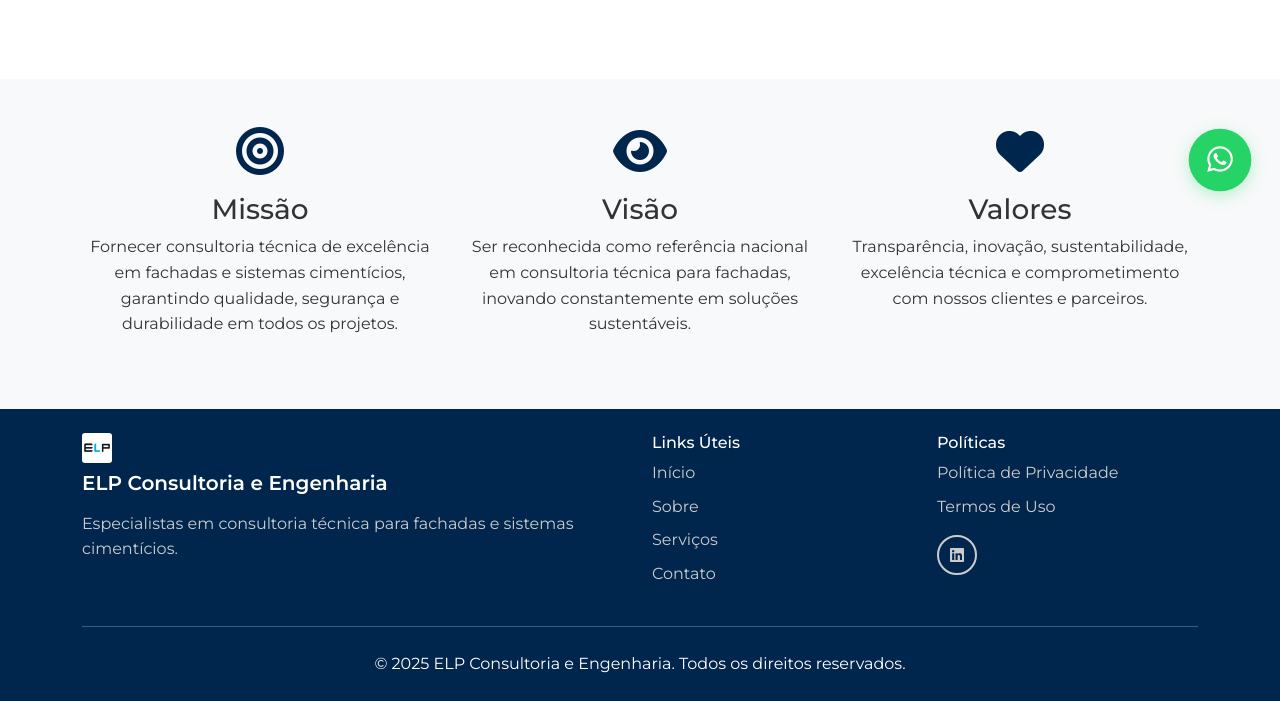
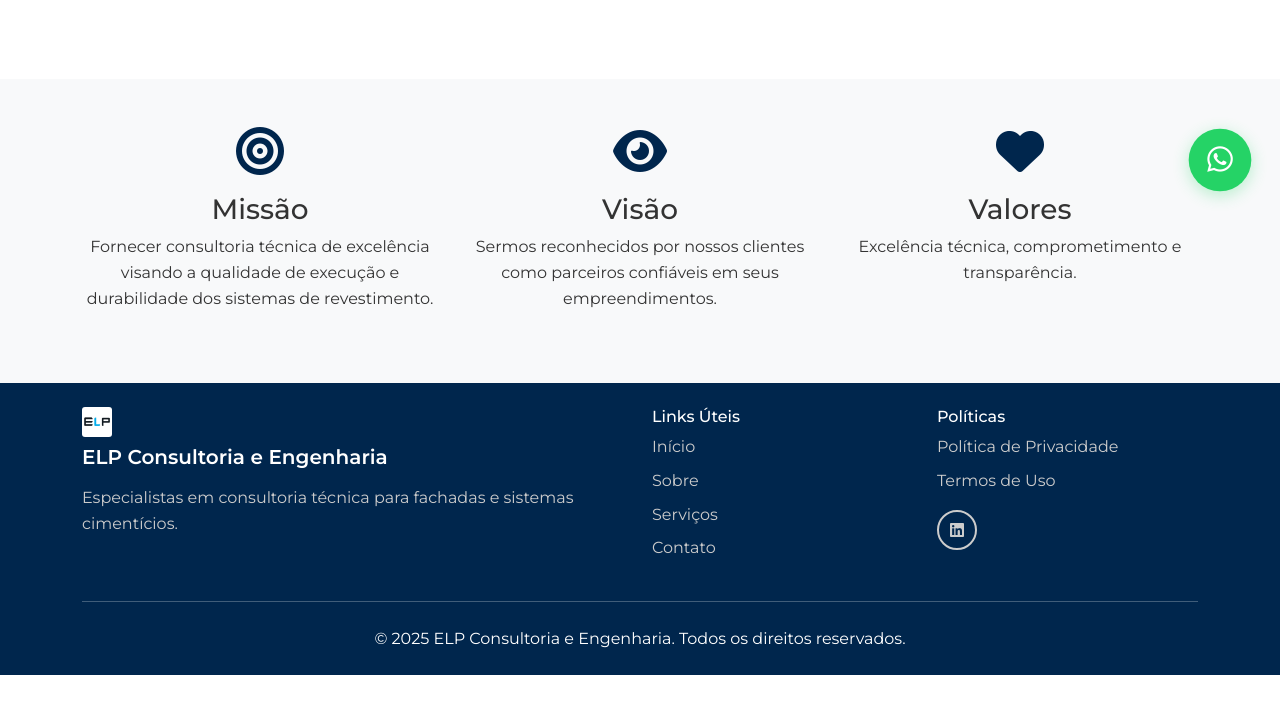
Before and after one commit to lsfrenzel/elp_landingpage, a Flask app: page /sobre in a window 1280 px wide. Shown: the part 580-1281 px from the top of the page. After the commit the page ends 1255 px from the top, so only its background shows below. Run offline with Flask 3, Linux system fonts and the light colour scheme.

Commit message:
Update company mission, vision, and values on the About page
Modify text content within templates/sobre.html to reflect updated Mission, Vision, and Values statements.

Replit-Commit-Author: Agent
Replit-Commit-Session-Id: f4f7f7f7-fe05-4276-866d-289d4bc11b2f
Replit-Commit-Checkpoint-Type: full_checkpoint
Replit-Commit-Screenshot-Url: https://storage.googleapis.com/screenshot-production-us-central1/c0ad79f5-6827-431b-a345-b2f3e6b0640a/f4f7f7f7-fe05-4276-866d-289d4bc11b2f/SEXgUN6

```diff
--- a/templates/sobre.html
+++ b/templates/sobre.html
@@ -35,21 +35,21 @@
                     <div class="text-center mb-4">
                         <i class="fas fa-bullseye text-primary" style="font-size: 3rem;"></i>
                         <h3 class="mt-3">Missão</h3>
-                        <p>Fornecer consultoria técnica de excelência em fachadas e sistemas cimentícios, garantindo qualidade, segurança e durabilidade em todos os projetos.</p>
+                        <p>Fornecer consultoria técnica de excelência visando a qualidade de execução e durabilidade dos sistemas de revestimento.</p>
                     </div>
                 </div>
                 <div class="col-lg-4">
                     <div class="text-center mb-4">
                         <i class="fas fa-eye text-primary" style="font-size: 3rem;"></i>
                         <h3 class="mt-3">Visão</h3>
-                        <p>Ser reconhecida como referência nacional em consultoria técnica para fachadas, inovando constantemente em soluções sustentáveis.</p>
+                        <p>Sermos reconhecidos por nossos clientes como parceiros confiáveis em seus empreendimentos.</p>
                     </div>
                 </div>
                 <div class="col-lg-4">
                     <div class="text-center mb-4">
                         <i class="fas fa-heart text-primary" style="font-size: 3rem;"></i>
                         <h3 class="mt-3">Valores</h3>
-                        <p>Transparência, inovação, sustentabilidade, excelência técnica e comprometimento com nossos clientes e parceiros.</p>
+                        <p>Excelência técnica, comprometimento e transparência.</p>
                     </div>
                 </div>
             </div>
```
